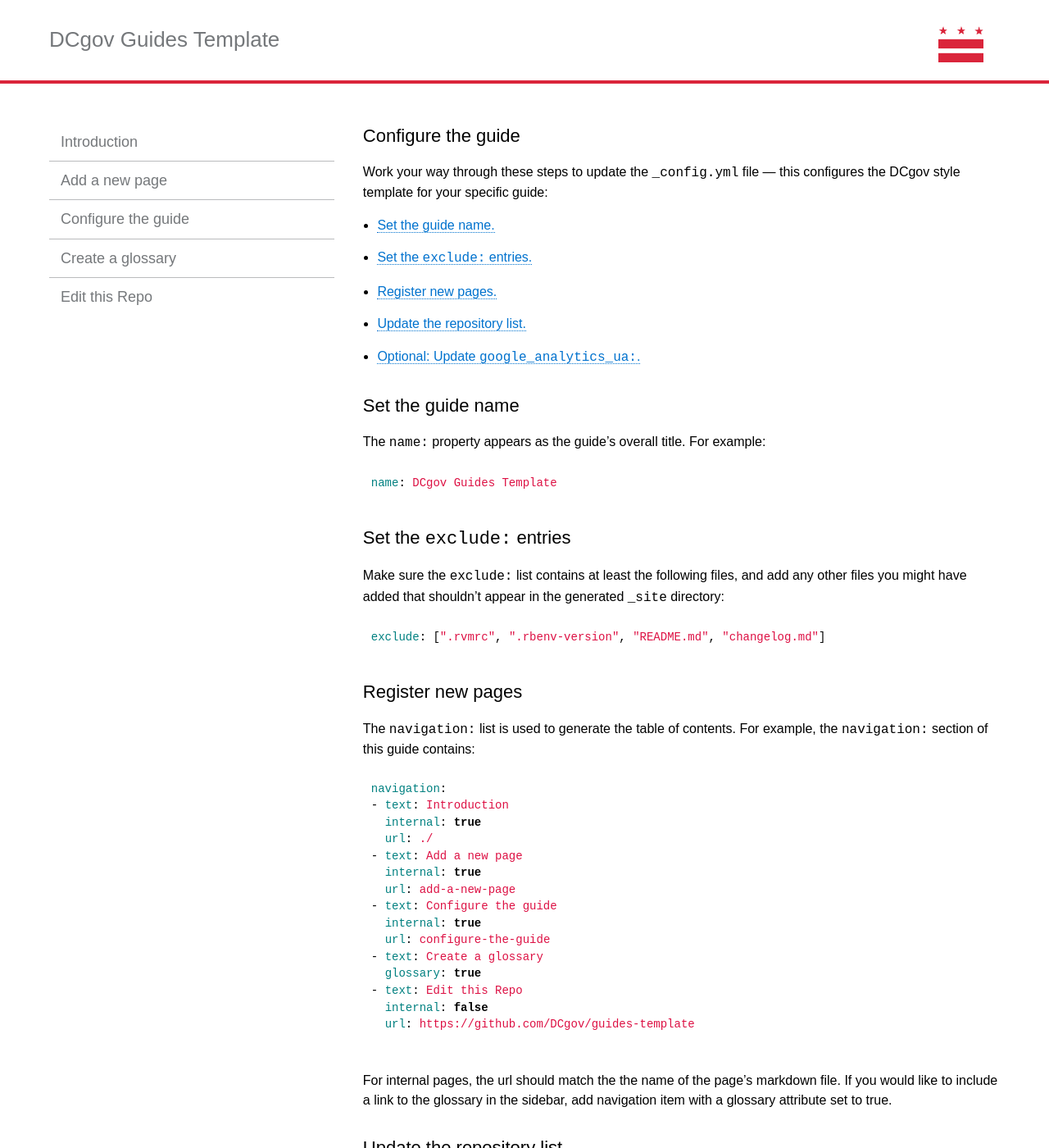
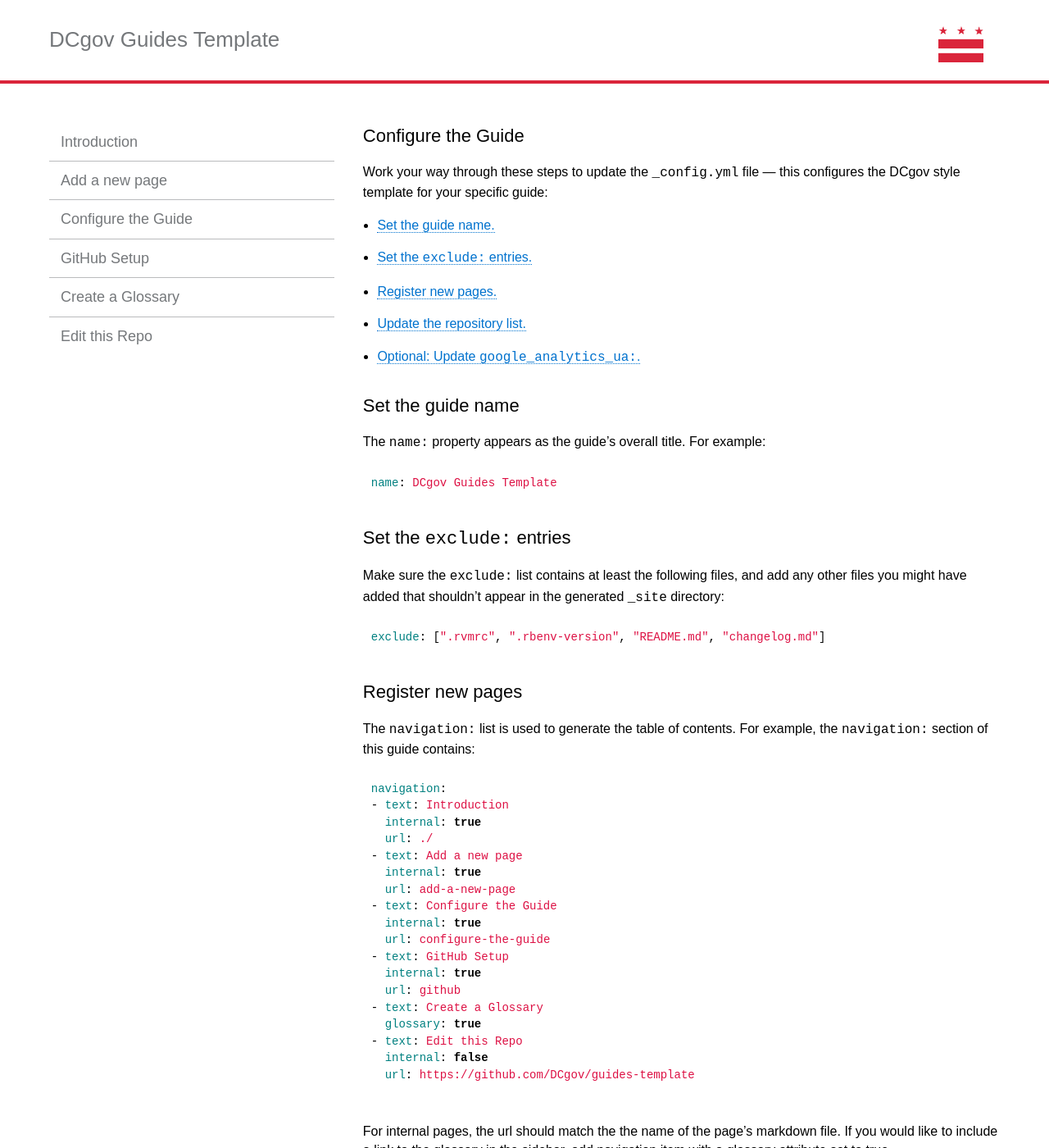
Before and after one commit to DCgov/guides-template, a Jekyll site: the page built from _pages/configure-the-guide.md, in a window 1280 px wide and 1400 px high. Shown: the whole window at 82% size. Built offline with Jekyll 4.4.1, drawn with Linux system fonts in a browser that asks for light colours; nearby versions of some CDN libraries.

```diff
--- a/_config.yml
+++ b/_config.yml
@@ -36,10 +36,13 @@ navigation:
 - text: Add a new page
   internal: true
   url: add-a-new-page
-- text: Configure the guide
+- text: Configure the Guide
   internal: true
   url: configure-the-guide
-- text: Create a glossary
+- text: GitHub Setup
+  internal: true
+  url: github
+- text: Create a Glossary
   glossary: true
 - text: Edit this Repo
   internal: false
--- a/_pages/configure-the-guide.md
+++ b/_pages/configure-the-guide.md
@@ -1,6 +1,6 @@
 ---
 layout: page
-title:  "Configure the guide"
+title:  "Configure the Guide"
 ---
 
 Work your way through these steps to update
```
Also changed, not shown: _pages/add-a-new-page.md (+1 -1 lines).
